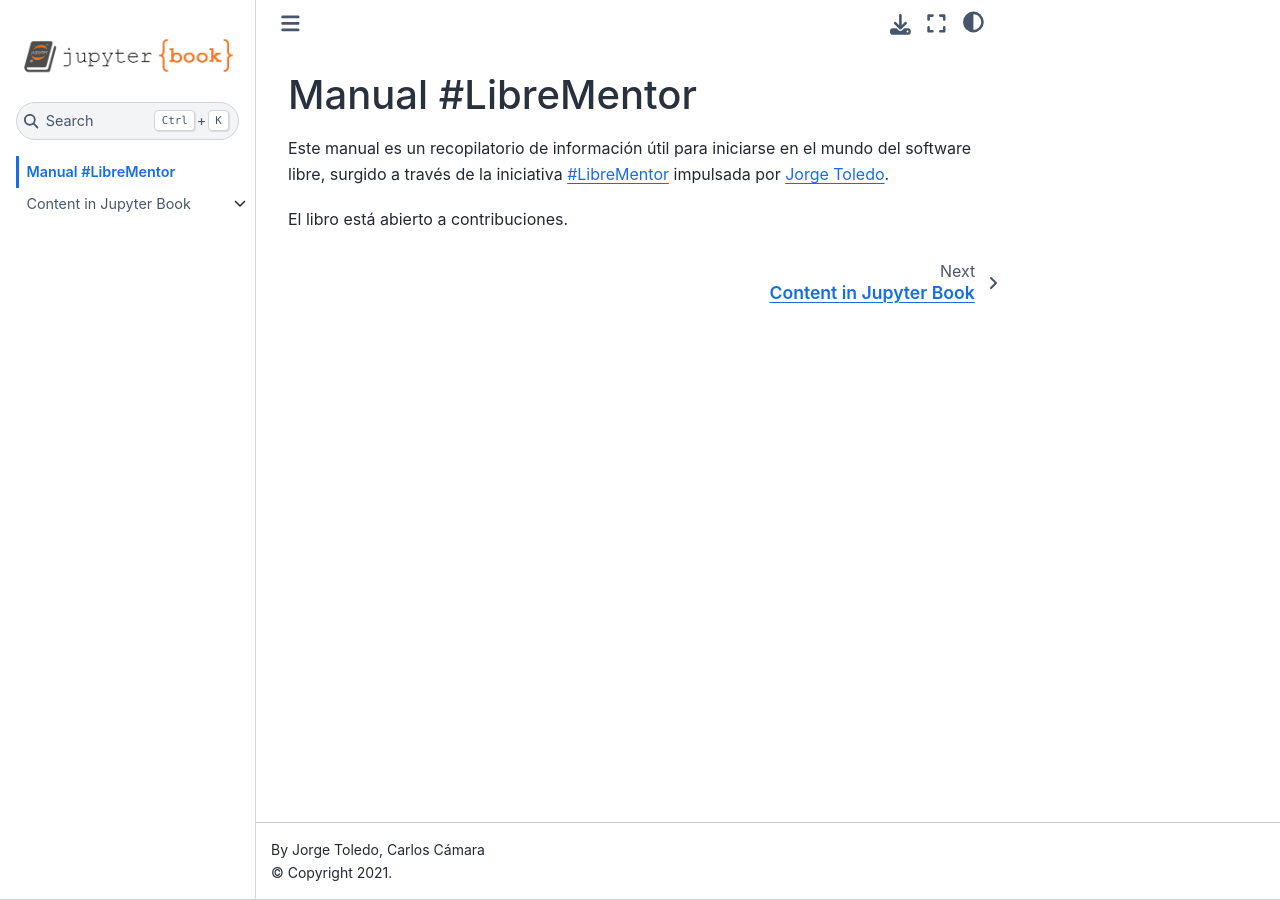
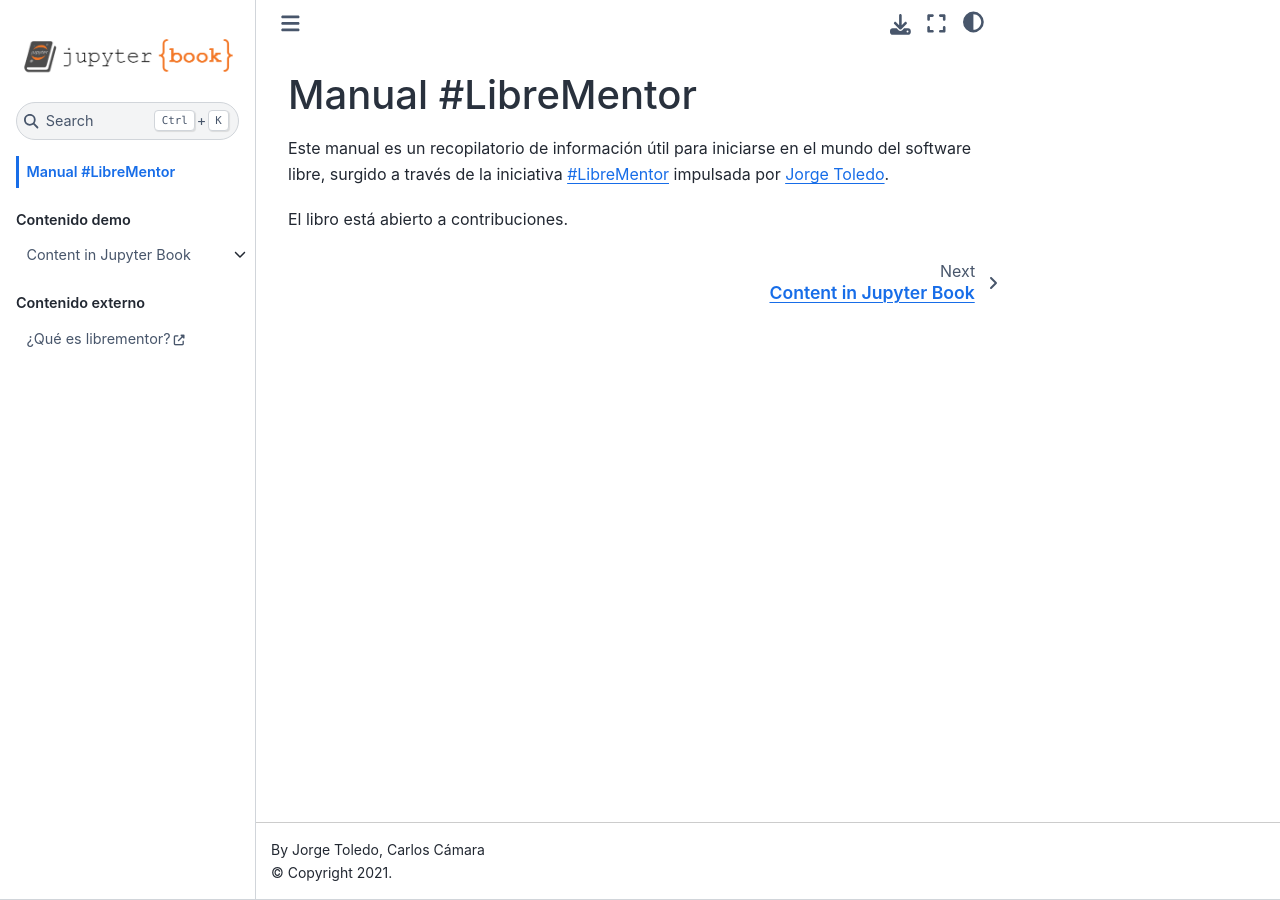
Before and after one commit to Librementor/librementor-book, a Jupyter Book: the page built from book/intro.md, in a window 1280 px wide. Built offline with Jupyter Book 1.0.4 settings and Sphinx 7.4.7 and the Sphinx Book theme 1.1.4, drawn with Linux system fonts in a browser that asks for light colours.

Commit message:
Reorganizes TOC in parts.

```diff
--- a/book/_toc.yml
+++ b/book/_toc.yml
@@ -1,8 +1,14 @@
 # Table of contents
 # Learn more at https://jupyterbook.org/customize/toc.html
 - file: intro
-- file: content
-  sections:
+
+- part: Contenido demo
+  chapters:
+  - file: content
+    sections:
     - file: markdown
     - file: notebooks
-#- url: https://blog.lacajita.es/librementor/
+- part: Contenido externo
+  chapters:
+  - url: https://blog.lacajita.es/librementor/
+    title: ¿Qué es librementor?
```
